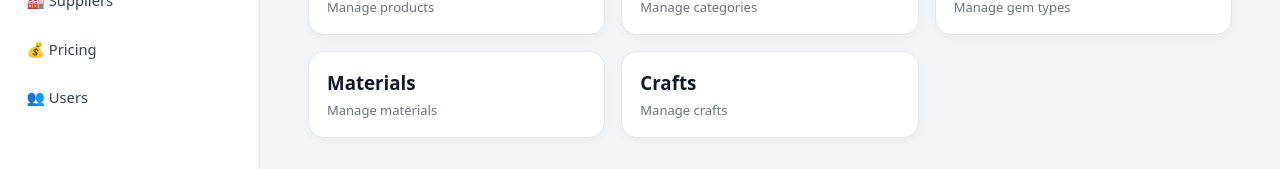
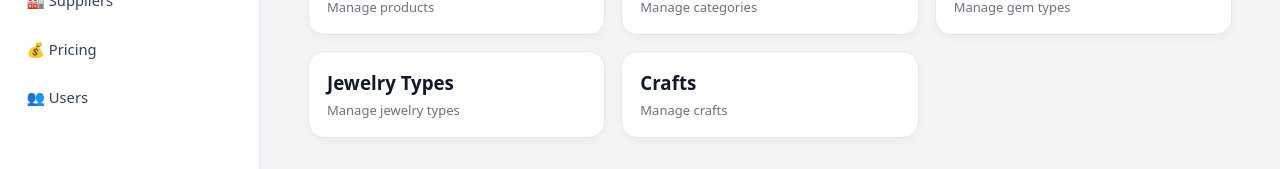
Before and after one commit to ToeOoWaiYan-Ben/common-frontend-jewellery, a Vue app: page /admin/selection/products in a window 1280 px wide. Shown: the part 247-416 px from the top of the page. Built offline with nearby package versions, Linux system fonts and the light colour scheme; sample sign-in values are in the browser's storage.

Commit message:
added types

```diff
--- a/src/views/selection/Products.vue
+++ b/src/views/selection/Products.vue
@@ -19,9 +19,10 @@
         <p>Manage gem types</p>
       </RouterLink>
 
+
       <RouterLink to="/admin/jewelry-types" class="card">
-        <h3>Materials</h3>
-        <p>Manage materials</p>
+        <h3>Jewelry Types</h3>
+        <p>Manage jewelry types</p>
       </RouterLink>
 
       <RouterLink to="/admin/crafts" class="card">
```
